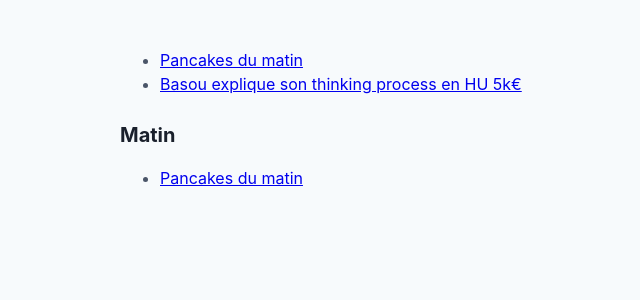
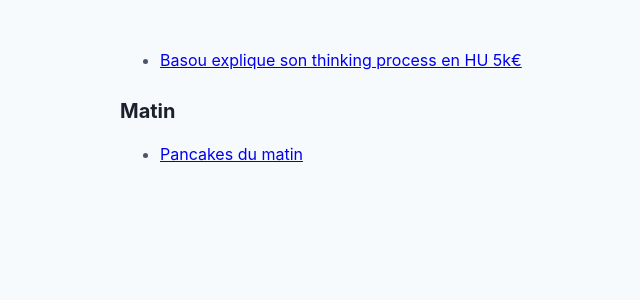
Before and after one commit to greglejeune/blog, a Jekyll site: the page built from index.html, in a window 1280 px wide. Shown: the top 300 px of the page, without its empty margins (72-712 px from the left). Built offline with Jekyll 4.4.1, drawn with Linux system fonts in a browser that asks for light colours.

Commit message:
Update index.html

```diff
--- a/index.html
+++ b/index.html
@@ -3,7 +3,7 @@ layout: blog
 ---
 
 <ul>
-{% for post in site.posts %}
+{% for post in site.categories['poker'] %}
     <li>
         <a href="{{ post.url | prepend: site.baseurl }}">{{ post.title }}</a>
     </li>
```
